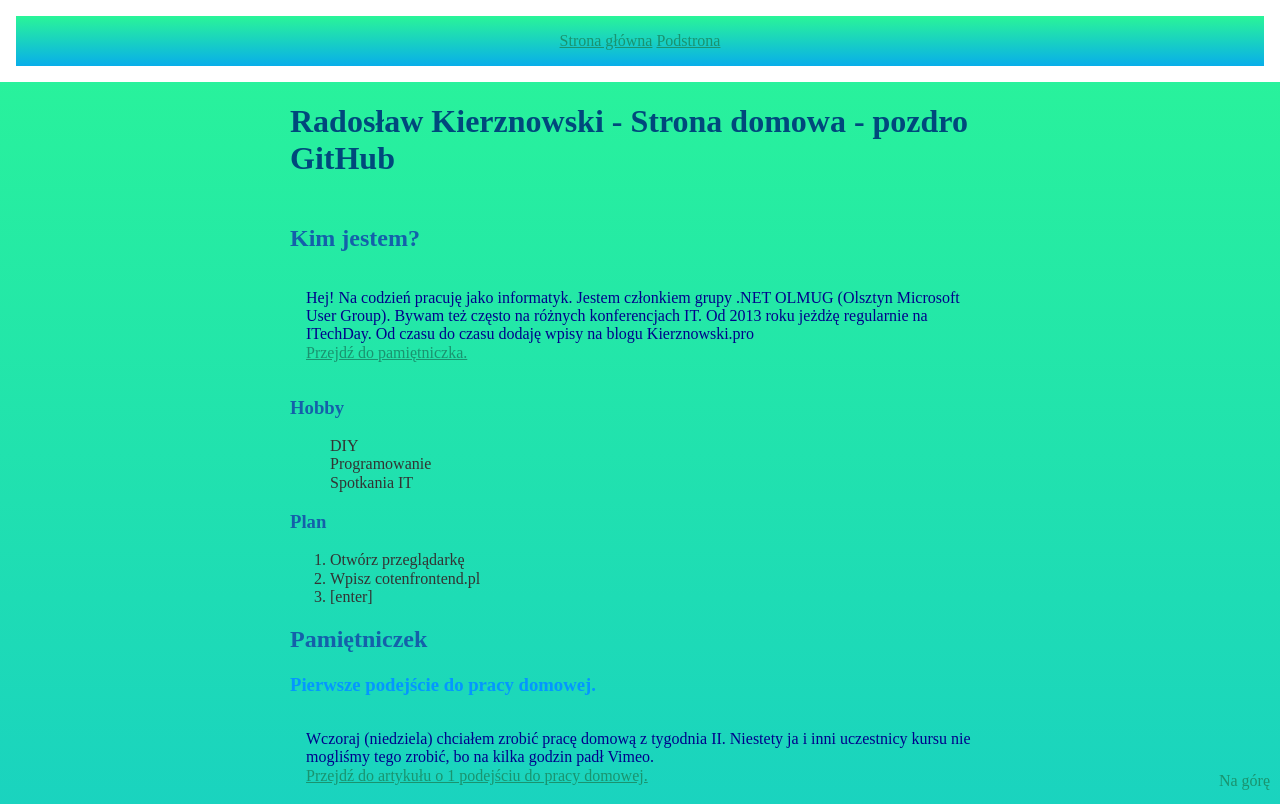
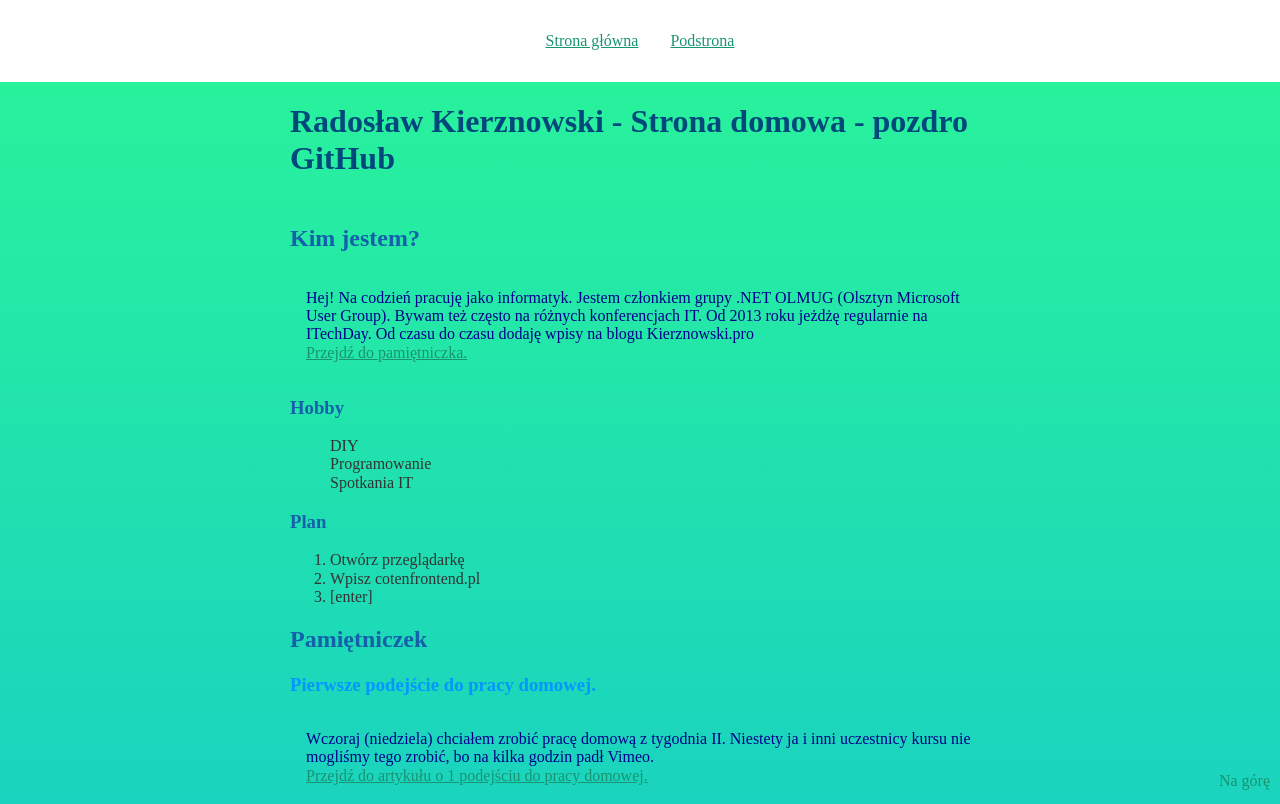
Before and after one commit to radoslawkierznowski/homepage, a plain HTML site: page index.html in a window 1280 px wide. Shown: the top 804 px of the page. Drawn offline with Linux system fonts and the light colour scheme.

Commit message:
feat: navigation fixed

```diff
--- a/style.css
+++ b/style.css
@@ -8,7 +8,7 @@ html {
 
 body {
 	background-color: #08AEEA;
-background-image: linear-gradient(0deg, #08AEEA 0%, #2AF598 100%);
+	background-image: linear-gradient(0deg, #08AEEA 0%, #2AF598 100%);
 	color: #333;
 }
 
@@ -86,15 +86,11 @@ background-image: linear-gradient(0deg, #08AEEA 0%, #2AF598 100%);
 	width: 100%;
 }
 
-.navigation {
-	background-color: #08AEEA;
-background-image: linear-gradient(0deg, #08AEEA 0%, #2AF598 100%);
-	display: flex;
-	justify-content: center;
-}
+.navigation {}
 
 .navigation__item {
-	display: inline;
+	display: block;
+	margin: 0 16px;
 }
 
 .navigation__link {
@@ -102,6 +98,9 @@ background-image: linear-gradient(0deg, #08AEEA 0%, #2AF598 100%);
 }
 
 .navigation__list {
+	align-items: center;
+	display: flex;
+	justify-content: center;
 	list-style: none;
 	padding: 0;
 }
```
